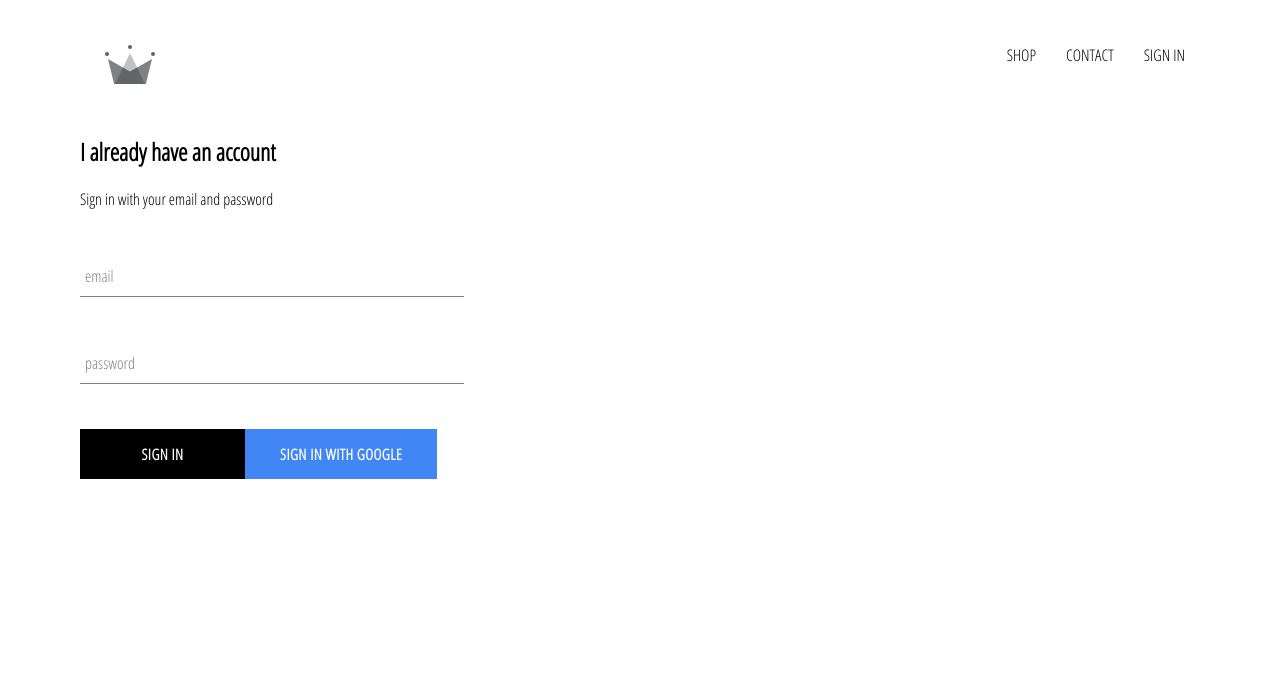
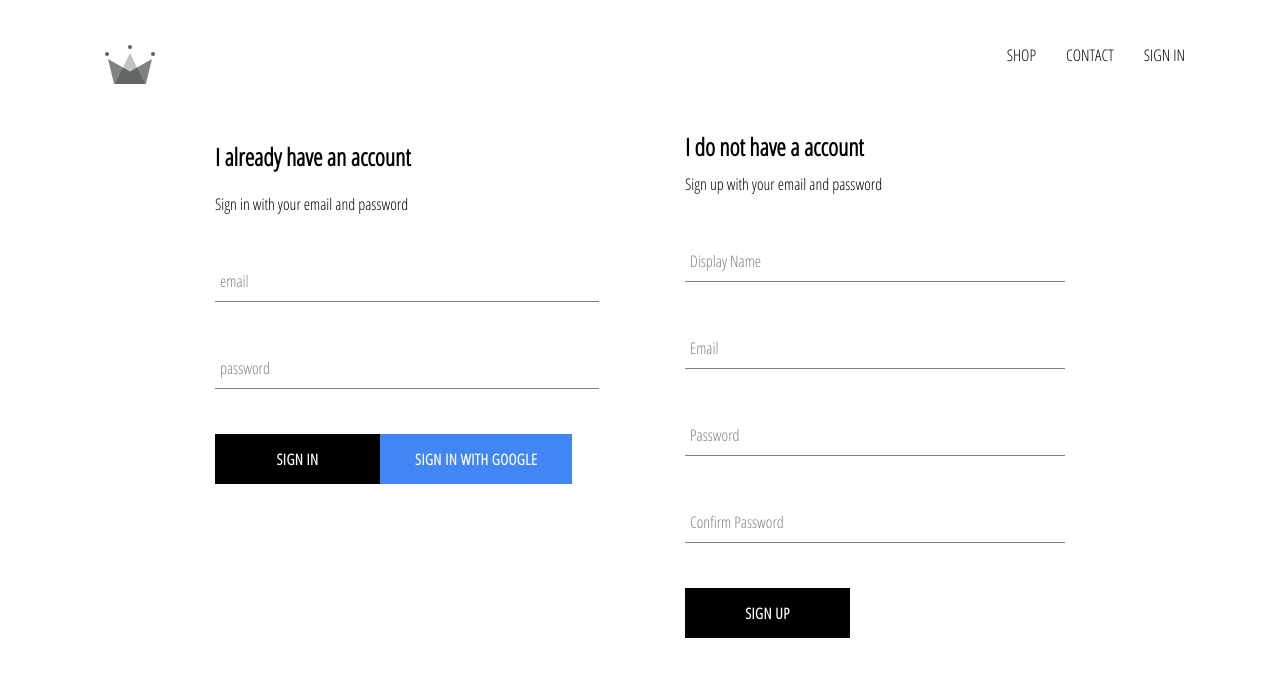
Before and after one commit to dostongulmatov/mobilouz, a React (Create React App) app: page /signin in a window 1280 px wide. Shown: the top 676 px of the page. Built offline with nearby package versions, Linux system fonts and the light colour scheme; no server answers.

Commit message:
implemented firebase utils, included ability to store authenticated users into database

```diff
--- a/src/App.js
+++ b/src/App.js
@@ -5,7 +5,7 @@
 import {Switch, Route} from 'react-router-dom'
 import Header from './components/header/header.component';
 import SignInAndSignUp from './pages/sign-in-and-sign-up/sign-in-and-sign-up.component';
-import { auth } from './firebase/firebase.utils'
+import { auth, createUserProfileDocument } from './firebase/firebase.utils'
 
 class App extends React.Component {
   constructor(){
@@ -18,10 +18,20 @@
   unsubscribeFromAuth = null
 
   componentDidMount() {
-    this.unsubscribeFromAuth = auth.onAuthStateChanged(user => {
-      this.setState({currentUser: user})
-
-      console.log(user)
+    this.unsubscribeFromAuth = auth.onAuthStateChanged(async userAuth => {
+      if(userAuth) {
+        const userRef = await createUserProfileDocument(userAuth)
+        userRef.onSnapshot(snapShot => {
+          this.setState({
+            currentUser: {
+              id: snapShot.id,
+              ...snapShot.data()
+            }
+          })
+          console.log(this.state)
+        })
+      }
+      this.setState({currentUser: userAuth})
     })
   }
 
--- a/src/components/form-input/form-input.component.jsx
+++ b/src/components/form-input/form-input.component.jsx
@@ -1,14 +1,21 @@
-import React from 'react'
-import './form-input.styles.scss'
+
+import React from 'react';
+
+import './form-input.styles.scss';
 
 const FormInput = ({ handleChange, label, ...otherProps }) => (
-  <div className="group">
-    <input className="form-input" onChange={handleChange} type="text" {...otherProps}/>
-    {
-      label ? (<label className={`${otherProps.value.length ? 'shrink' : ''} form-input-label`}>
+  <div className='group'>
+    <input className='form-input' onChange={handleChange} {...otherProps} />
+    {label ? (
+      <label
+        className={`${
+          otherProps.value.length ? 'shrink' : ''
+        } form-input-label`}
+      >
         {label}
-      </label>) : null
-    }
+      </label>
+    ) : null}
   </div>
-)
-export default FormInput
+);
+
+export default FormInput;
--- /dev/null
+++ b/src/components/sign-up/sign-up.component.jsx
@@ -0,0 +1,103 @@
+import React from 'react';
+
+import FormInput from '../form-input/form-input.component';
+import CustomButton from '../custom-button/custom-button.component';
+
+import { auth, createUserProfileDocument } from '../../firebase/firebase.utils';
+
+import './sign-up.syles.scss';
+
+class SignUp extends React.Component {
+  constructor() {
+    super();
+
+    this.state = {
+      displayName: '',
+      email: '',
+      password: '',
+      confirmPassword: ''
+    };
+  }
+
+  handleSubmit = async event => {
+    event.preventDefault();
+
+    const { displayName, email, password, confirmPassword } = this.state;
+
+    if (password !== confirmPassword) {
+      alert("passwords don't match");
+      return;
+    }
+
+    try {
+      const { user } = await auth.createUserWithEmailAndPassword(
+        email,
+        password
+      );
+
+      await createUserProfileDocument(user, { displayName });
+
+      this.setState({
+        displayName: '',
+        email: '',
+        password: '',
+        confirmPassword: ''
+      });
+    } catch (error) {
+      console.error(error);
+    }
+  };
+
+  handleChange = event => {
+    const { name, value } = event.target;
+
+    this.setState({ [name]: value });
+  };
+
+  render() {
+    const { displayName, email, password, confirmPassword } = this.state;
+    return (
+      <div className='sign-up'>
+        <h2 className='title'>I do not have a account</h2>
+        <span>Sign up with your email and password</span>
+        <form className='sign-up-form' onSubmit={this.handleSubmit}>
+          <FormInput
+            type='text'
+            name='displayName'
+            value={displayName}
+            onChange={this.handleChange}
+            label='Display Name'
+            required
+          />
+          <FormInput
+            type='email'
+            name='email'
+            value={email}
+            onChange={this.handleChange}
+            label='Email'
+            required
+          />
+          <FormInput
+            type='password'
+            name='password'
+            value={password}
+            onChange={this.handleChange}
+            label='Password'
+            required
+          />
+          <FormInput
+            type='password'
+            name='confirmPassword'
+            value={confirmPassword}
+            onChange={this.handleChange}
+            label='Confirm Password'
+            required
+          />
+          <CustomButton type='submit'>SIGN UP</CustomButton>
+        </form>
+      </div>
+    );
+  }
+}
+
+export default SignUp;
--- /dev/null
+++ b/src/components/sign-up/sign-up.syles.scss
@@ -0,0 +1,9 @@
+.sign-up {
+  display: flex;
+  flex-direction: column;
+  width: 380px;
+
+  .title {
+    margin: 10px 0;
+  }
+}
--- a/src/firebase/firebase.utils.js
+++ b/src/firebase/firebase.utils.js
@@ -14,6 +14,32 @@
 
 firebase.initializeApp(config);
 
+export const createUserProfileDocument = async (userAuth, additionalData) => {
+  if(!userAuth) return;
+  const userRef = firestore.doc(`users/${userAuth.uid}`)
+  const snapShot = await userRef.get()
+  console.log(snapShot)
+
+  if(!snapShot.exists) {
+    const { displayName, email } = userAuth
+    const createdAt = new Date()
+
+    try {
+      await userRef.set({
+        displayName,
+        email,
+        createdAt,
+        ...additionalData
+      })
+    } catch (error) {
+      console.log('error creating user', error.message)
+    }
+  }
+
+  return userRef;
+}
+
+
 export const auth = firebase.auth()
 export const firestore = firebase.firestore()
 
--- a/src/pages/sign-in-and-sign-up/sign-in-and-sign-up.component.jsx
+++ b/src/pages/sign-in-and-sign-up/sign-in-and-sign-up.component.jsx
@@ -1,10 +1,12 @@
   import React from 'react'
   import SignIn from '../../components/sign-in/sign-in.component'
+import SignUp from '../../components/sign-up/sign-up.component'
   import './sign-in-and-sign-up.styles.scss'
 
   const SignInAndSignUp = () => (
     <div className="sign-in-and-sign-up">
       <SignIn />
+      <SignUp />
     </div>
   )
   export default SignInAndSignUp
--- a/src/pages/sign-in-and-sign-up/sign-in-and-sign-up.styles.scss
+++ b/src/pages/sign-in-and-sign-up/sign-in-and-sign-up.styles.scss
@@ -0,0 +1,6 @@
+.sign-in-and-sign-up {
+  width: 850px;
+  display: flex;
+  justify-content: space-between;
+  margin: 30px auto;
+}
```
Also changed, not shown: 1 other file (tests, documents, lock files or other folders).
